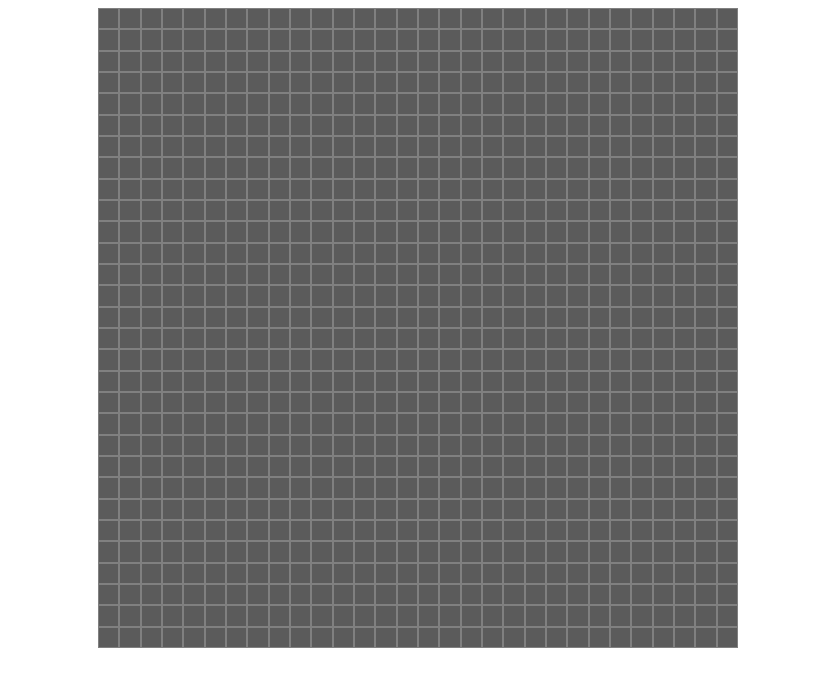
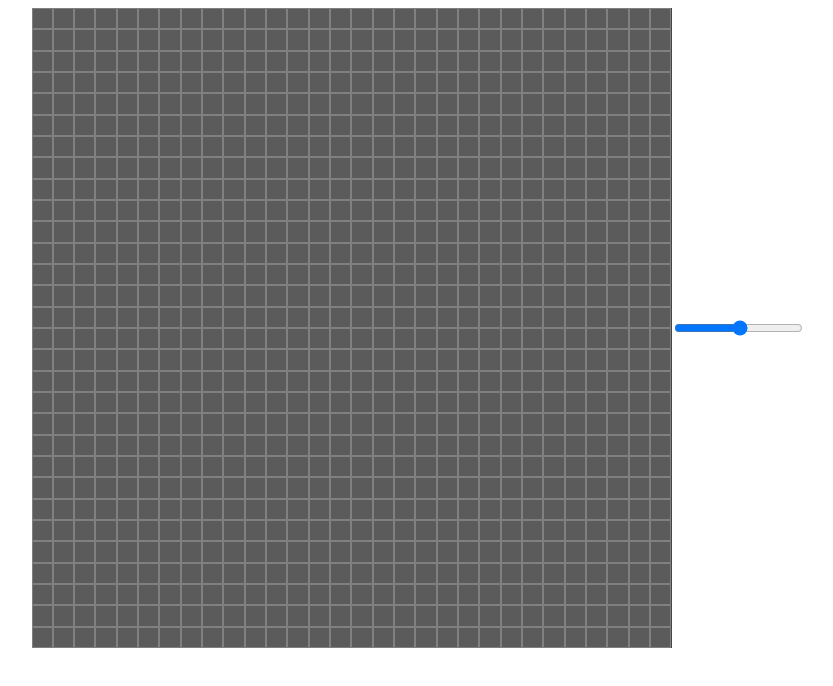
Before and after one commit to atl97853/etch-a-sketch-js-top, a plain HTML site: page index.html in a window 1280 px wide. Shown: the whole page, without its empty margins (222-1055 px from the left). Drawn offline with Linux system fonts and the light colour scheme.

Commit message:
Add range input

```diff
--- a/index.html
+++ b/index.html
@@ -9,6 +9,10 @@
     <script src="./script.js" defer></script>
 </head>
 <body>
+    <!-- header container  -->
+    <!-- content container/body -->
     <div class="main-container"></div>
+    <input type="range" name="quantity" min="1" max="32">
+    <!-- footer container  -->
 </body>
 </html>
```
